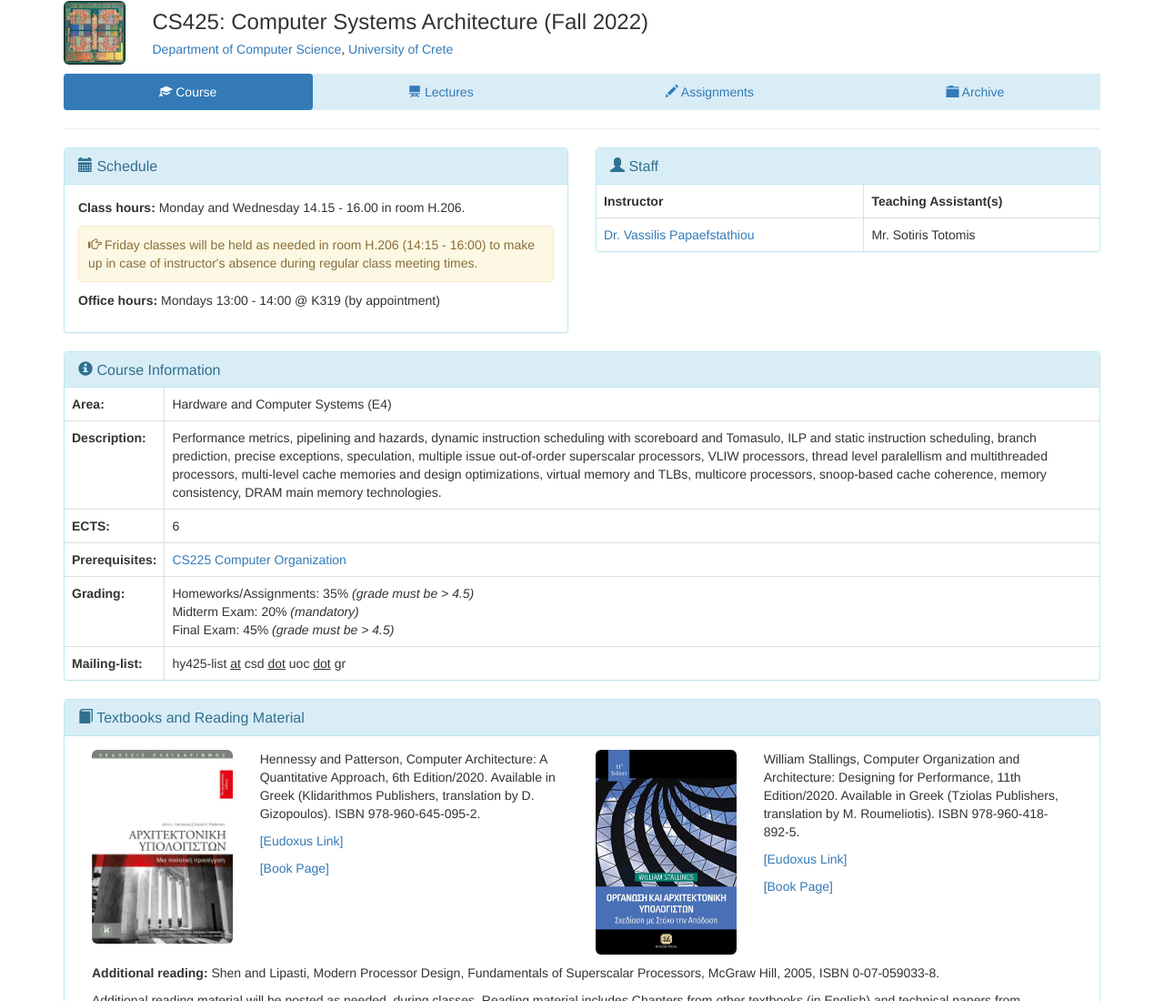
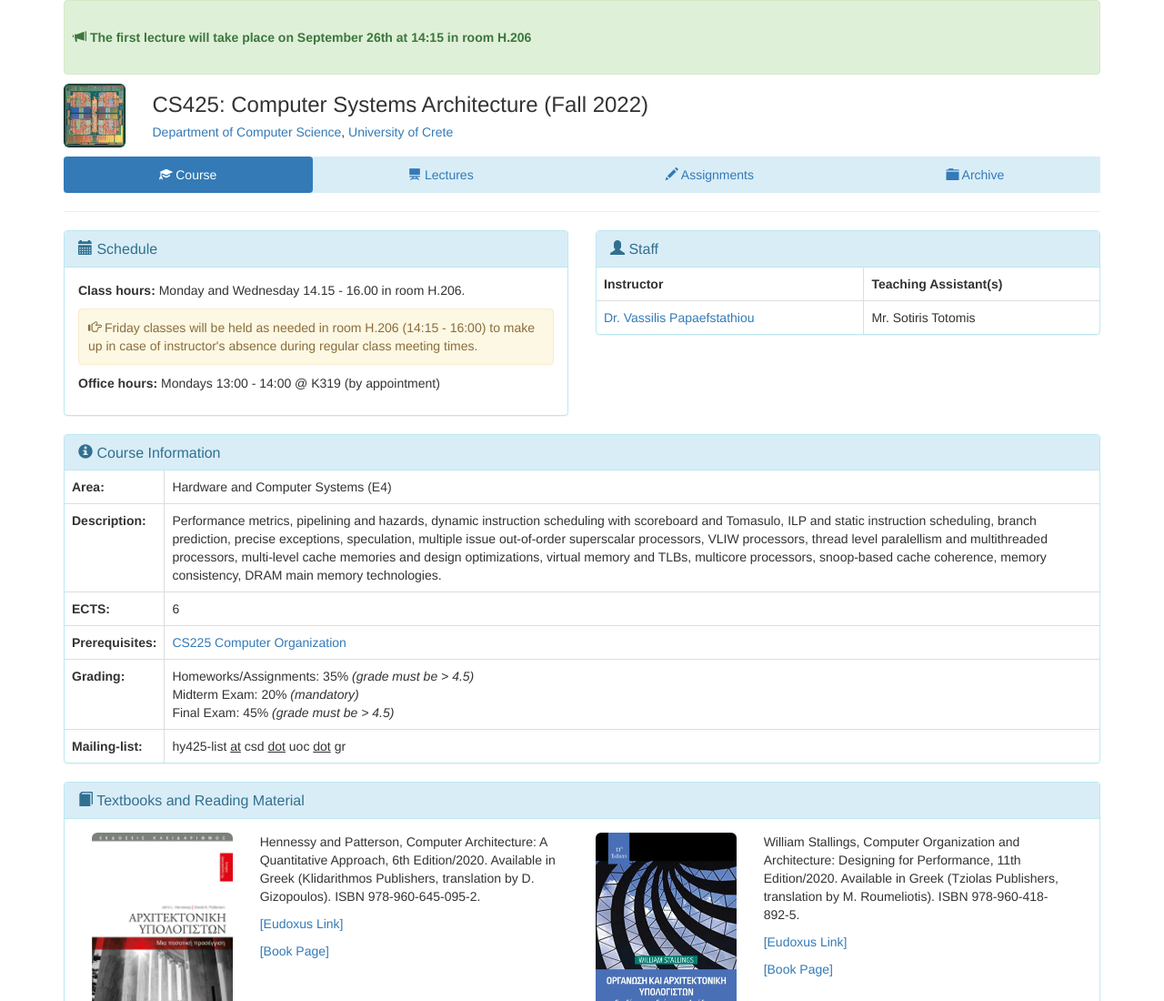
Before and after one commit to papaef/hy425_2022f, a plain HTML site: page index.html in a window 1280 px wide. Shown: the top 1100 px of the page at 91% size. Drawn offline with Linux system fonts and the light colour scheme.

Commit message:
quick update

```diff
--- a/index.html
+++ b/index.html
@@ -23,6 +23,13 @@
   <!-- ALERTS -->
   <div class="row">
     <div class="col-md-12">
+      <div class="alert alert-success myalert" role="alert">
+        <br>
+        <span class="glyphicon glyphicon-bullhorn" aria-hidden="true"></span>
+        <b>The first lecture will take place on September 26th at 14:15 in room H.206</b>
+        <br>
+        &nbsp;
+      </div>
     <!--
       <div class="alert alert-warning myalert" role="alert">
         <span class="glyphicon glyphicon-bullhorn" aria-hidden="true"></span>
@@ -43,12 +50,6 @@
       <!--div class="alert alert-success" role="alert"-->
       <!--div class="alert alert-info" role="alert"-->
       <!--div class="alert alert-warning" role="alert"-->
-      <!--
-      <div class="alert alert-success myalert" role="alert">
-        <span class="glyphicon glyphicon-bullhorn" aria-hidden="true"></span>
-        <b>The first lecture will take place on September 25th at 16:15 in room H.206</b>
-      </div>
-      -->
       <!--
       <div class="alert alert-warning myalert" role="alert">
         <span class="glyphicon glyphicon-bullhorn" aria-hidden="true"></span>
```
